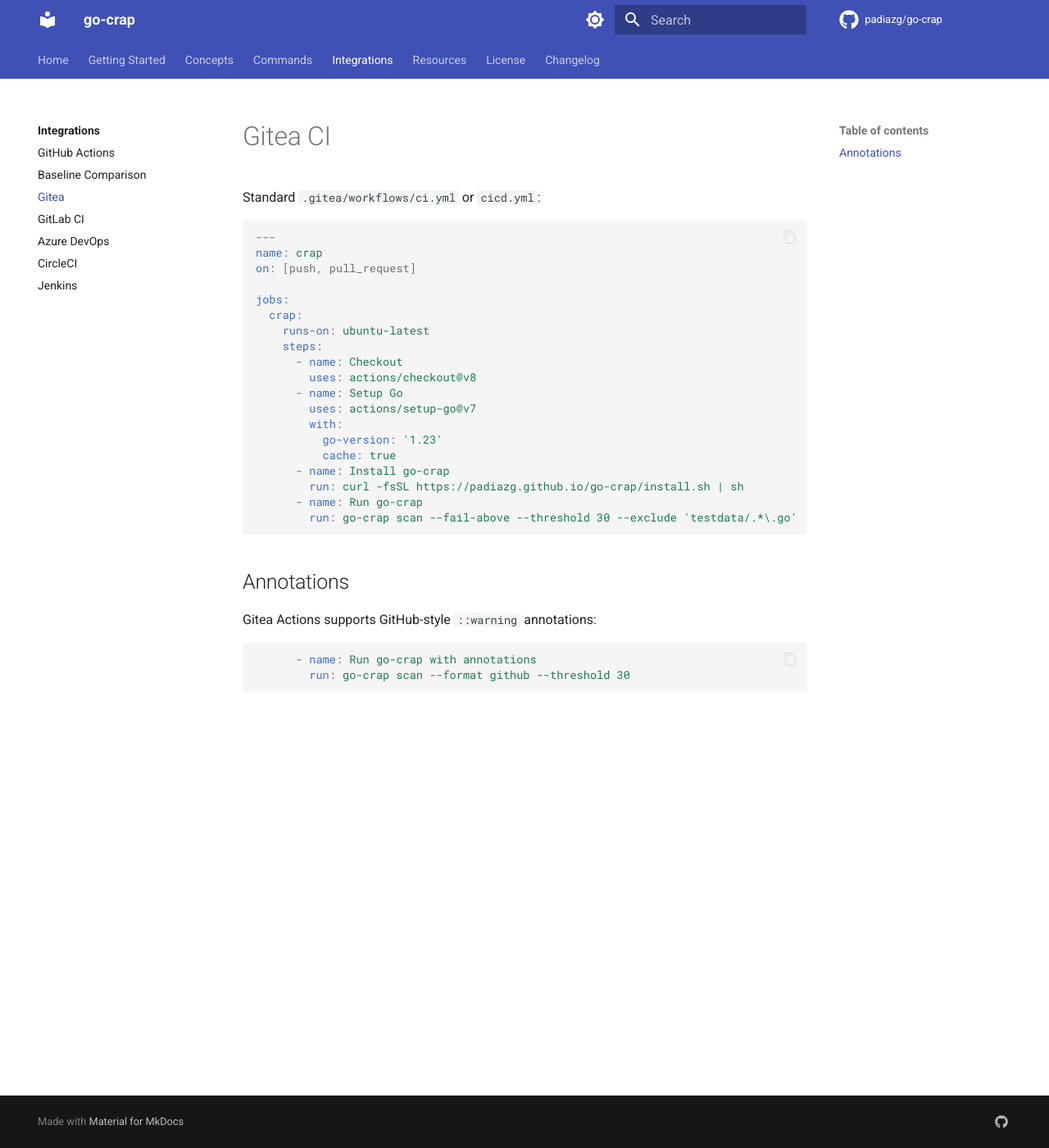
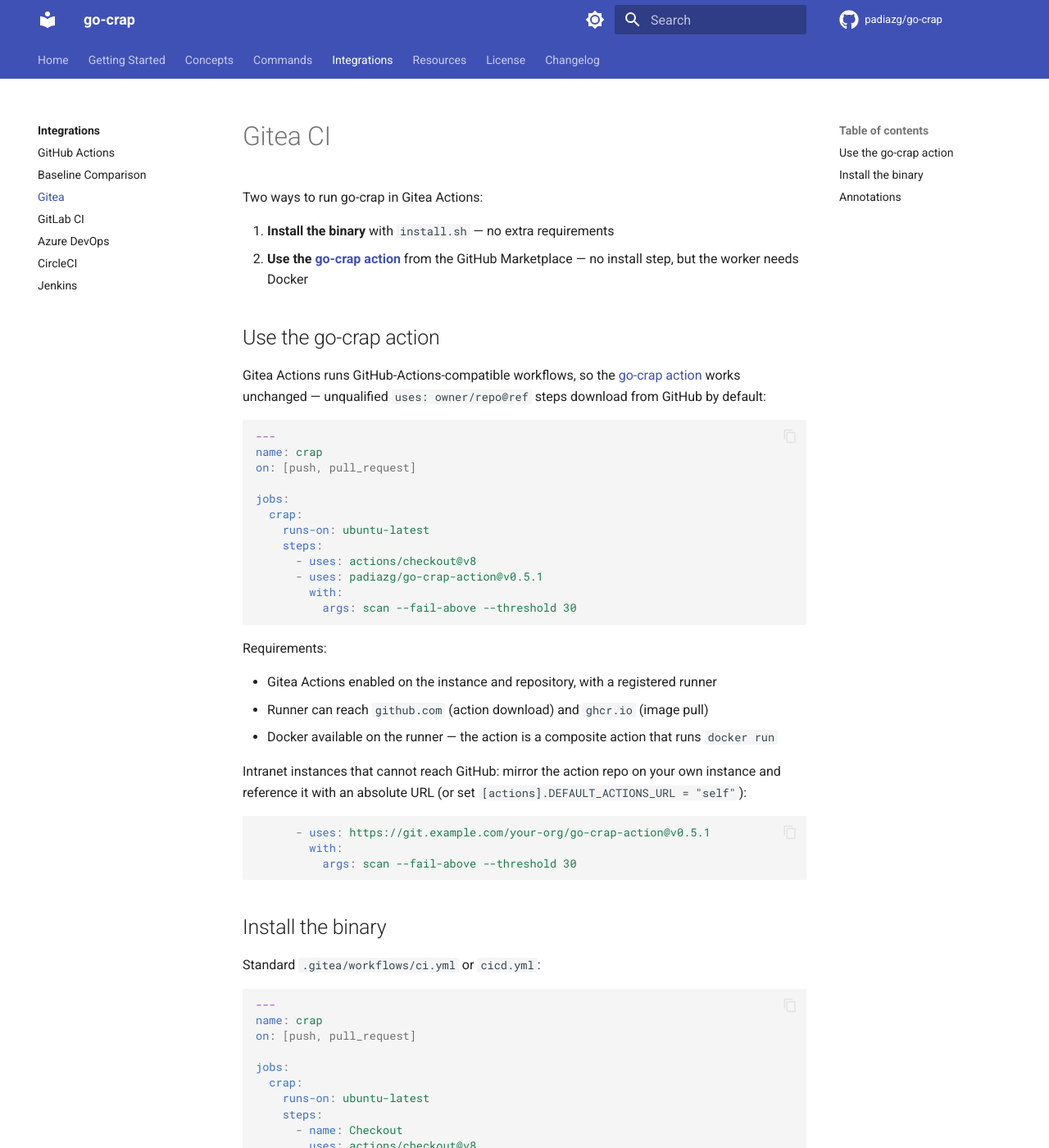
Before and after one commit to padiazg/go-crap, an MkDocs documentation site: the page built from doc/docs/integrations/gitea.md, in a window 1280 px wide and 1400 px high. Shown: the whole window at 82% size. Built offline with MkDocs 1.6.1 and Material for MkDocs 9.7.7, drawn with Linux system fonts in a browser that asks for light colours; comment, search, counter and statistics services are not loaded.

Commit message:
Updated docs: Actions and scan usage

````diff
--- a/doc/docs/integrations/gitea.md
+++ b/doc/docs/integrations/gitea.md
@@ -1,4 +1,44 @@
 # Gitea CI
+
+Two ways to run go-crap in Gitea Actions:
+
+1. **Install the binary** with `install.sh` — no extra requirements
+2. **Use the [go-crap action](https://github.com/marketplace/actions/go-crap)** from the GitHub Marketplace — no install step, but the worker needs Docker
+
+## Use the go-crap action
+
+Gitea Actions runs GitHub-Actions-compatible workflows, so the [go-crap action](https://github.com/padiazg/go-crap-action) works unchanged — unqualified `uses: owner/repo@ref` steps download from GitHub by default:
+
+```yaml
+---
+name: crap
+on: [push, pull_request]
+
+jobs:
+  crap:
+    runs-on: ubuntu-latest
+    steps:
+      - uses: actions/checkout@v8
+      - uses: padiazg/go-crap-action@v0.5.1
+        with:
+          args: scan --fail-above --threshold 30
+```
+
+Requirements:
+
+- Gitea Actions enabled on the instance and repository, with a registered runner
+- Runner can reach `github.com` (action download) and `ghcr.io` (image pull)
+- Docker available on the runner — the action is a composite action that runs `docker run`
+
+Intranet instances that cannot reach GitHub: mirror the action repo on your own instance and reference it with an absolute URL (or set `[actions].DEFAULT_ACTIONS_URL = "self"`):
+
+```yaml
+      - uses: https://git.example.com/your-org/go-crap-action@v0.5.1
+        with:
+          args: scan --fail-above --threshold 30
+```
+
+## Install the binary
 
 Standard `.gitea/workflows/ci.yml` or `cicd.yml`:
 
````
Also changed, not shown: doc/docs/commands/scan.md (+10 -0 lines), doc/docs/integrations/github-actions.md (+19 -0 lines), doc/docs/integrations/index.md (+2 -2 lines).
